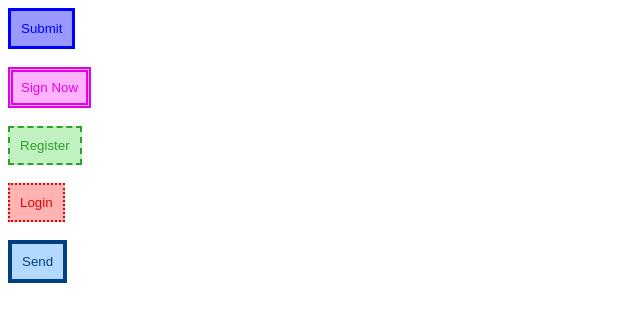
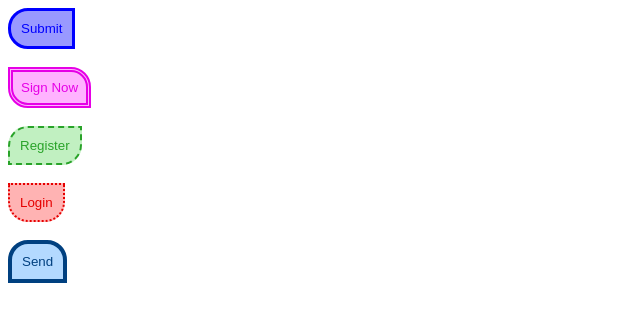
Before and after one commit to ankitakangane/icp-8-assignment-13, a plain HTML site: page index.html in a window 1280 px wide. Shown: the full height of the page, 0-640 px from the left. Drawn offline with Linux system fonts and the light colour scheme.

Commit message:
added a border radius property to all button

```diff
--- a/index.html
+++ b/index.html
@@ -11,6 +11,7 @@
         background-color:#9999ff;
         color: #0000ff;
         padding:10px;
+        border-radius: 20px 0 0 20px;
       }
       .word{
         border:none;
@@ -18,13 +19,15 @@
         color:#e600e6;
         background-color: #ffb3ff;
         padding:8px;
+        border-radius:0 20px 0 20px ;
       }
       .first{
         border:none;
         padding:10px;
         border:dashed 2px #29a329;
         background-color: #c1f0c1;
-        color:#29a329
+        color:#29a329;
+        border-radius:20px 0 20px 0 ;
       }
       .second{
         border:none;
@@ -32,13 +35,15 @@
         background-color: #ffb3b3;
         color: #e60000;
         padding:10px;
+        border-radius: 0 0 20px 20px;
       }
       .third{
         border:none;
         padding:10px ;
         border:solid 4px #004080;
         background-color:#b3d9ff ;
-        color:#004080
+        color:#004080;
+        border-radius:20px 20px 0 0 ;
       }
 
     </style>
```
